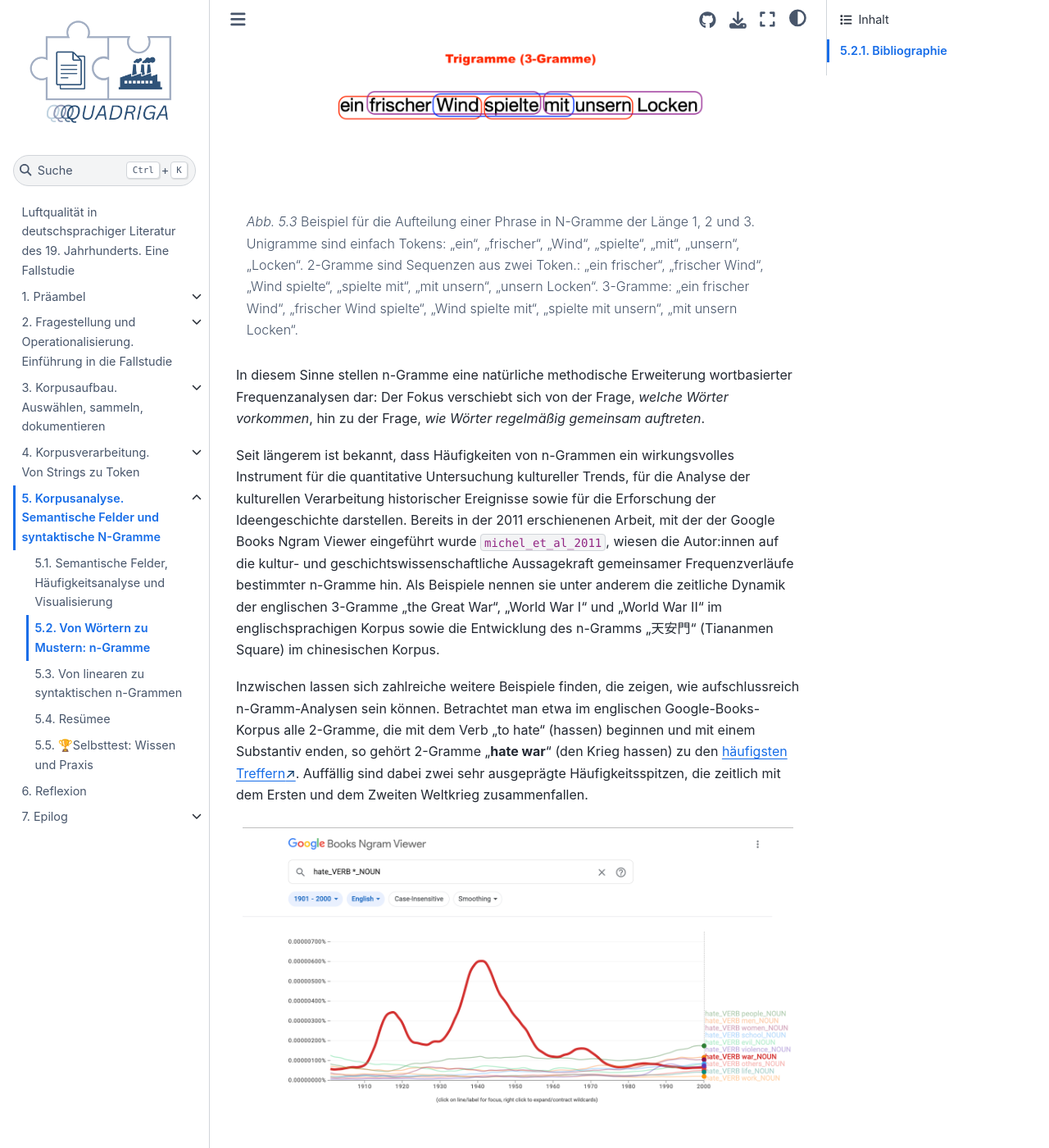
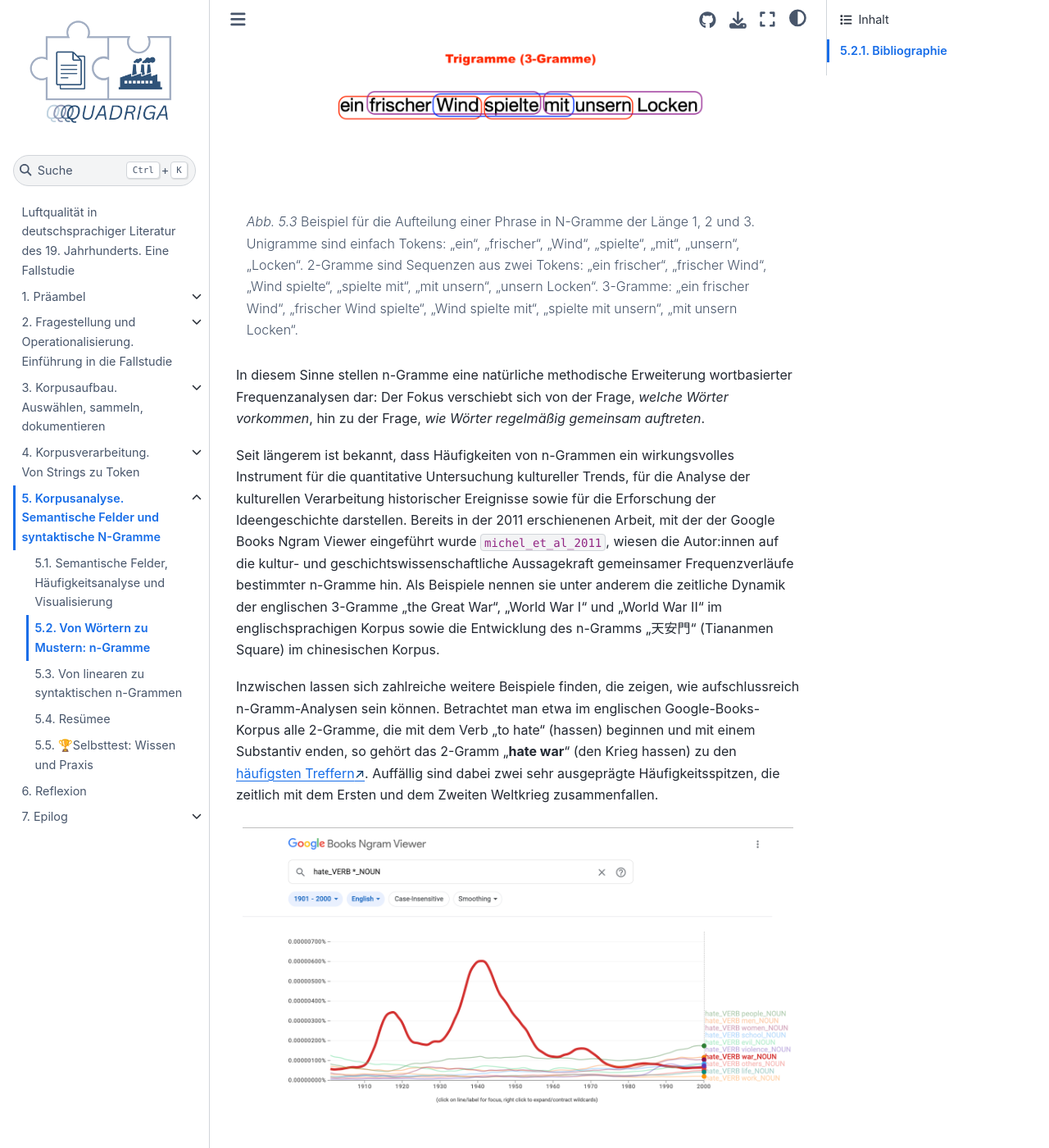
Before and after one commit to quadriga-dk/Text-Fallstudie-3, a Jupyter Book: the page built from corpus_analysis/corpus-analysis_ngrams-intro.md, in a window 1280 px wide and 1400 px high, scrolled down 967 px. Shown: the whole window at 82% size. Built offline with Jupyter Book 1.0.4 settings and Sphinx 7.4.7 and the Sphinx Book theme 1.1.4, drawn with Linux system fonts in a browser that asks for light colours; pages that are not in the unit, such as notebooks, are missing from menus; cross-references to code outside the pages are shown as plain code.

Commit message:
Tippfehler und Grammatik korrigiert (Tokens, Artikel)

````diff
--- a/corpus_analysis/corpus-analysis_ngrams-intro.md
+++ b/corpus_analysis/corpus-analysis_ngrams-intro.md
@@ -9,14 +9,14 @@ Ein verbreiteter Ansatz, um über Einzelwörter hinauszugehen, ist die Analyse v
 height:
 name: Ngrams Example
 ---
-Beispiel für die Aufteilung einer Phrase in N-Gramme der Länge 1, 2 und 3. Unigramme sind einfach Tokens:  "ein", "frischer", "Wind", "spielte", "mit", "unsern", "Locken". 2-Gramme sind Sequenzen aus zwei Token.: "ein frischer", "frischer Wind", "Wind spielte", "spielte mit", "mit unsern", "unsern Locken". 3-Gramme: "ein frischer Wind", "frischer Wind spielte", "Wind spielte mit", "spielte mit unsern", "mit unsern Locken".
+Beispiel für die Aufteilung einer Phrase in N-Gramme der Länge 1, 2 und 3. Unigramme sind einfach Tokens:  "ein", "frischer", "Wind", "spielte", "mit", "unsern", "Locken". 2-Gramme sind Sequenzen aus zwei Tokens: "ein frischer", "frischer Wind", "Wind spielte", "spielte mit", "mit unsern", "unsern Locken". 3-Gramme: "ein frischer Wind", "frischer Wind spielte", "Wind spielte mit", "spielte mit unsern", "mit unsern Locken".
 ```
 
 In diesem Sinne stellen n-Gramme eine natürliche methodische Erweiterung wortbasierter Frequenzanalysen dar: Der Fokus verschiebt sich von der Frage, *welche Wörter vorkommen*, hin zu der Frage, *wie Wörter regelmäßig gemeinsam auftreten*.
 
 Seit längerem ist bekannt, dass Häufigkeiten von n-Grammen ein wirkungsvolles Instrument für die quantitative Untersuchung kultureller Trends, für die Analyse der kulturellen Verarbeitung historischer Ereignisse sowie für die Erforschung der Ideengeschichte darstellen. Bereits in der 2011 erschienenen Arbeit, mit der der Google Books Ngram Viewer eingeführt wurde {cite:p}`michel_et_al_2011`, wiesen die Autor:innen auf die kultur- und geschichtswissenschaftliche Aussagekraft gemeinsamer Frequenzverläufe bestimmter n-Gramme hin. Als Beispiele nennen sie unter anderem die zeitliche Dynamik der englischen 3-Gramme "the Great War", "World War I" und "World War II" im englischsprachigen Korpus sowie die Entwicklung des n-Gramms "天安門" (Tiananmen Square) im chinesischen Korpus.
 
-Inzwischen lassen sich zahlreiche weitere Beispiele finden, die zeigen, wie aufschlussreich n-Gramm-Analysen sein können. Betrachtet man etwa im englischen Google-Books-Korpus alle 2-Gramme, die mit dem Verb "to hate" (hassen) beginnen und mit einem Substantiv enden, so gehört 2-Gramme "**hate war**" (den Krieg hassen) zu den <a href="https://books.google.com/ngrams/graph?content=hate_VERB+*_NOUN&year_start=1901&year_end=2000&corpus=en&smoothing=3" class="external-link" target="_blank">häufigsten Treffern</a>. Auffällig sind dabei zwei sehr ausgeprägte Häufigkeitsspitzen, die zeitlich mit dem Ersten und dem Zweiten Weltkrieg zusammenfallen.
+Inzwischen lassen sich zahlreiche weitere Beispiele finden, die zeigen, wie aufschlussreich n-Gramm-Analysen sein können. Betrachtet man etwa im englischen Google-Books-Korpus alle 2-Gramme, die mit dem Verb "to hate" (hassen) beginnen und mit einem Substantiv enden, so gehört das 2-Gramm "**hate war**" (den Krieg hassen) zu den <a href="https://books.google.com/ngrams/graph?content=hate_VERB+*_NOUN&year_start=1901&year_end=2000&corpus=en&smoothing=3" class="external-link" target="_blank">häufigsten Treffern</a>. Auffällig sind dabei zwei sehr ausgeprägte Häufigkeitsspitzen, die zeitlich mit dem Ersten und dem Zweiten Weltkrieg zusammenfallen.
 
 ```{figure} ../assets/images/ngrams_hate_war.png
 ---
````
